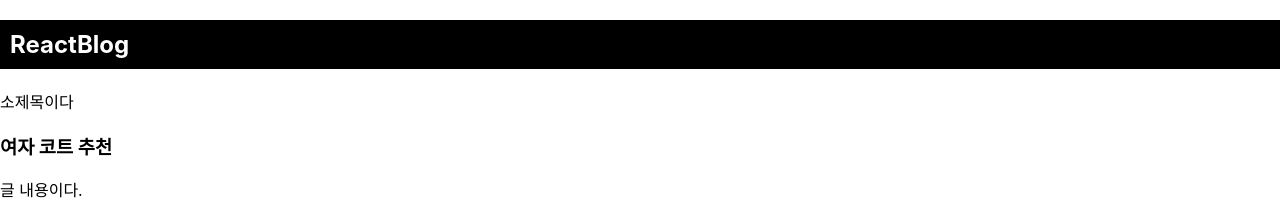
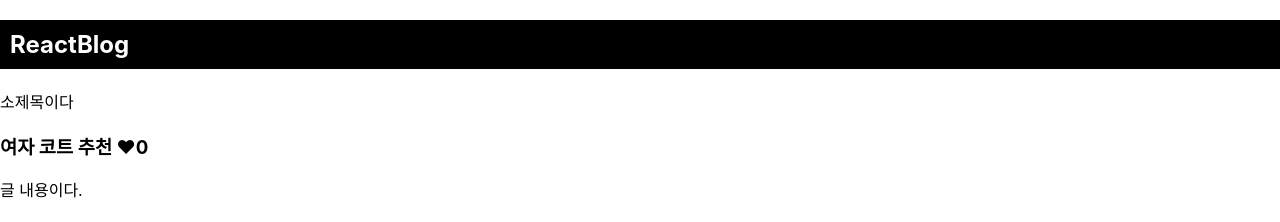
Before and after one commit to ellsagongju/react_project01, a React (Create React App) app: page / in a window 1280 px wide. Shown: the top 222 px of the page. Built offline with nearby package versions, Linux system fonts and the light colour scheme.

Commit message:
[hyjin_jo] state 변경 함수 / onClick

```diff
--- a/src/App.js
+++ b/src/App.js
@@ -21,8 +21,8 @@
     console.log('bye')
   };
 
-  let post = '강남 우동 맛집';
   let [글제목, b] = useState(['여자 코트 추천','강남 우동맛집','파이썬독학']);
+  let [따봉, 따봉변경] = useState(0);
   // state를 써야 하는 이유는
   // state를 써야 하는 이유는
   // state를 써야 하는 이유는
@@ -30,7 +30,10 @@
   // 글 제목으로 변수명을 저장했기 때문에 state 내용이 자동 return됨
   // state가 좋지만, 로고같은 변동 사항이 많지 않은 것은 state로 굳이 할 필요 없다.
 
-
+  // function 함수() {
+  //   console.log(1);
+  // }
+  // 함수 저장 하는 전통적인 예시
 
   // 함수실행
   // retrun을 할 때에는 한 개의 태그만 실행시킬 수 있기 떄문에 전체를 감싸는 div 처리를 하고 나머지는 감싼다.
@@ -45,7 +48,7 @@
         <p>소제목이다</p>
       </div>
       <div className="list">
-        <h3>{글제목[0]}</h3>
+        <h3>{글제목[0]} <span onClick={()=>{따봉변경(따봉+1)}}>❤</span>{ 따봉}</h3>
         <p>글 내용이다.</p>
       </div>
       <div className="list">
```
